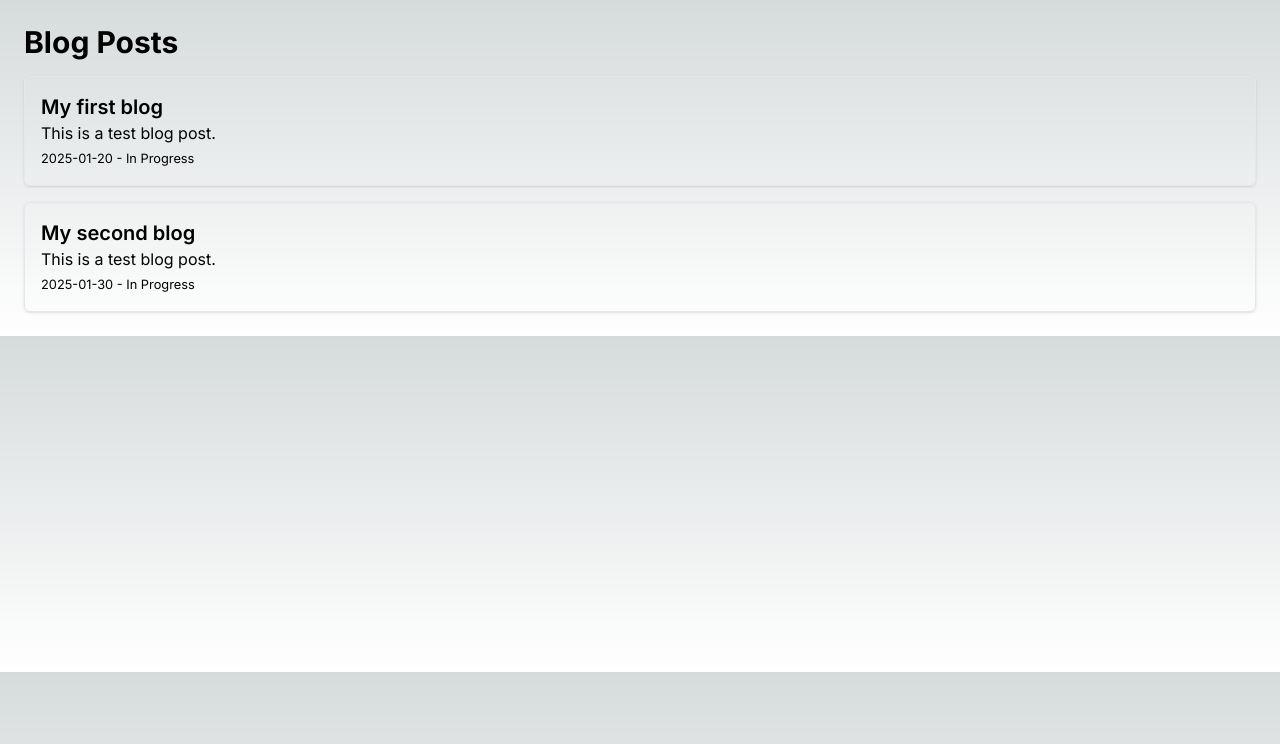
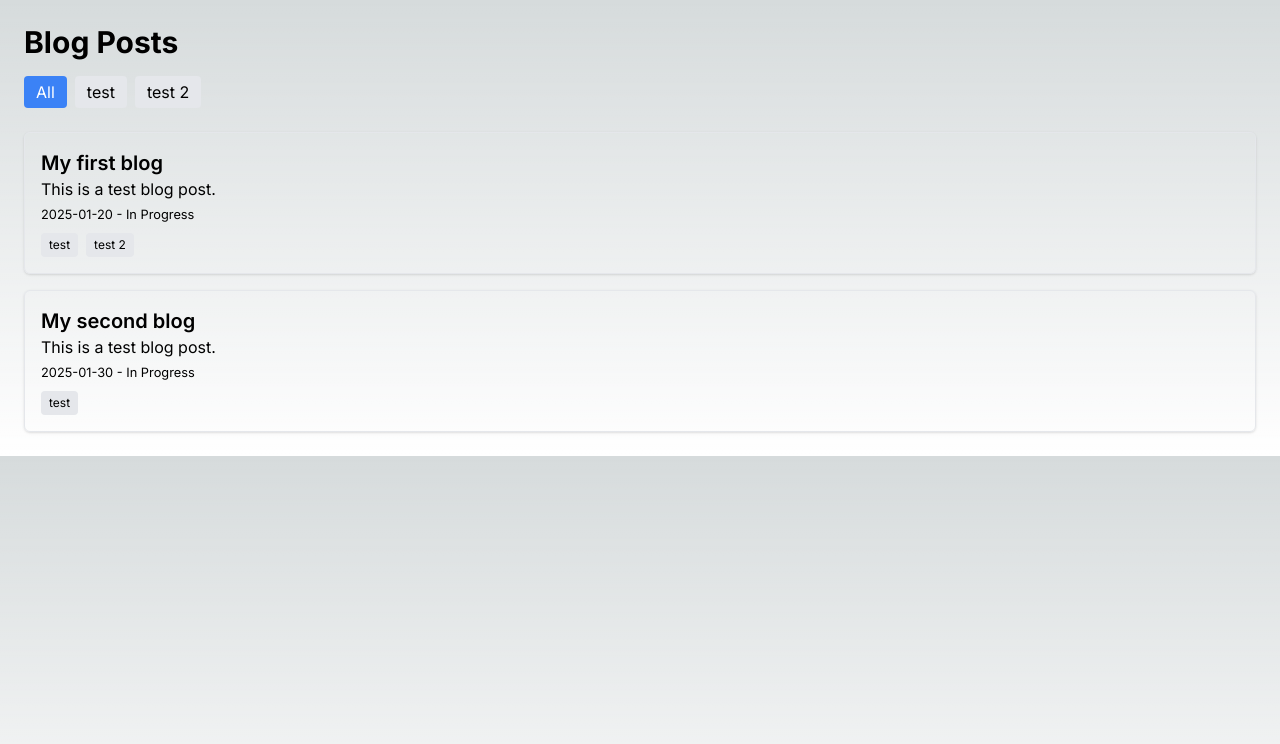
Before and after one commit to EgbertLudema/EL-Websolutions-React, a Next.js app: page / in a window 1280 px wide. Shown: the top 744 px of the page. Built offline with nearby package versions, Linux system fonts and the light colour scheme.

Commit message:
Working filter
- Added tags to the blogs
- Build getBlogs function, fetching all blogs(server sided so the client doesn't get acces to the files(next.js standards))
- Build TagFilter, filtering blogs based on 1 selected tag.

```diff
--- a/app/blog/[slug]/page.tsx
+++ b/app/blog/[slug]/page.tsx
@@ -1,26 +1,26 @@
-import { getAllBlogs, getBlogBySlug } from "@/lib/getBlogs";
-import { MDXRemote } from "next-mdx-remote/rsc"; // MDX Renderer for RSC
+import { getAllBlogs, getBlogBySlug } from "@/lib/server/getBlogs";
+import { MDXRemote } from "next-mdx-remote/rsc";
 import { compileMDX } from "next-mdx-remote/rsc";
 
-// ✅ Generate Static Paths for Each Blog
+// Generate Static Paths for Each Blog
 export async function generateStaticParams() {
-    const blogs = getAllBlogs();
+    const blogs = await getAllBlogs();
     return blogs.map((blog) => ({
         slug: blog.slug,
     }));
 }
 
-// ✅ Dynamic Blog Page Component
+// Dynamic Blog Page Component
 export default async function BlogPage({ params }: { params: { slug: string } }) {
-    const blog = getBlogBySlug(params.slug);
+    const blog = await getBlogBySlug(params.slug);
 
     if (!blog) {
         return <div>Blog Not Found</div>;
     }
 
-    // ✅ Compile MDX content
-    const { content: mdxContent } = await compileMDX({
+    const { content } = await compileMDX<{ title: string }>({
         source: blog.content,
+        components: {},
     });
 
     return (
@@ -29,8 +29,7 @@ export default async function BlogPage({ params }: { params: { slug: string } })
             <p className="text-gray-600">{blog.data.description}</p>
             <small>{blog.data.date} - {blog.data.status}</small>
 
-            {/* ✅ Correct MDX Rendering */}
-            {mdxContent}
+            {content}
         </div>
     );
 }
--- a/app/page.tsx
+++ b/app/page.tsx
@@ -1,25 +1,11 @@
-import Link from "next/link";
-import { getAllBlogs, BlogPost } from "@/lib/getBlogs";
+import { getAllBlogs, BlogPost } from "@/lib/server/getBlogs";
+import TagFilter from "@/components/TagFilter";
 
-export default function HomePage() {
-    const blogs: BlogPost[] = getAllBlogs(); // Ensure TypeScript knows the return type
+export default async function HomePage() {
+    const allBlogs: BlogPost[] = await getAllBlogs();
 
-    return (
-        <div className="container mx-auto p-6">
-            <h1 className="text-3xl font-bold">Blog Posts</h1>
-            <ul className="mt-4 space-y-4">
-                {blogs.map((blog) => (
-                    <li key={blog.slug} className="border p-4 rounded-md shadow">
-                        <h2 className="text-xl font-semibold">
-                            <Link href={`/blog/${blog.slug}`}>
-                                {blog.title}
-                            </Link>
-                        </h2>
-                        <p>{blog.description}</p>
-                        <small>{blog.date} - {blog.status}</small>
-                    </li>
-                ))}
-            </ul>
-        </div>
-    );
+    // ✅ Extract all unique tags on the server side
+    const allTags = Array.from(new Set(allBlogs.flatMap((blog) => blog.tags || [])));
+
+    return <TagFilter allBlogs={allBlogs} allTags={allTags} />;
 }
--- /dev/null
+++ b/components/TagFilter.tsx
@@ -0,0 +1,69 @@
+"use client";
+
+import { useState } from "react";
+import Link from "next/link";
+import { BlogPost } from "@/lib/server/getBlogs";
+
+export default function TagFilter({ allBlogs, allTags }: { allBlogs: BlogPost[]; allTags: string[] }) {
+    const [selectedTag, setSelectedTag] = useState<string | null>(null);
+
+    // Filter blogs on the client side
+    const filteredBlogs = selectedTag
+        ? allBlogs.filter((blog) => blog.tags?.includes(selectedTag))
+        : allBlogs;
+
+    return (
+        <div className="container mx-auto p-6">
+            <h1 className="text-3xl font-bold">Blog Posts</h1>
+
+            {/* Tag Filter Buttons */}
+            <div className="mt-4 flex flex-wrap gap-2">
+                <button
+                    onClick={() => setSelectedTag(null)}
+                    className={`px-3 py-1 rounded ${!selectedTag ? "bg-blue-500 text-white" : "bg-gray-200"}`}
+                >
+                    All
+                </button>
+                {allTags.map((tag) => (
+                    <button
+                        key={tag}
+                        onClick={() => setSelectedTag(tag)}
+                        className={`px-3 py-1 rounded ${
+                            selectedTag === tag ? "bg-blue-500 text-white" : "bg-gray-200"
+                        }`}
+                    >
+                        {tag}
+                    </button>
+                ))}
+            </div>
+
+            {/* Blog List */}
+            <ul className="mt-6 space-y-4">
+                {filteredBlogs.length > 0 ? (
+                    filteredBlogs.map((blog) => (
+                        <li key={blog.slug} className="border p-4 rounded-md shadow">
+                            <h2 className="text-xl font-semibold">
+                                <Link href={`/blog/${blog.slug}`}>
+                                    {blog.title}
+                                </Link>
+                            </h2>
+                            <p>{blog.description}</p>
+                            <small>{blog.date} - {blog.status}</small>
+
+                            {/* Show Tags for Each Blog */}
+                            <div className="mt-2 flex gap-2">
+                                {blog.tags?.map((tag) => (
+                                    <span key={tag} className="px-2 py-1 text-xs bg-gray-200 rounded">
+                                        {tag}
+                                    </span>
+                                ))}
+                            </div>
+                        </li>
+                    ))
+                ) : (
+                    <p>No blogs found for the selected tag.</p>
+                )}
+            </ul>
+        </div>
+    );
+}
--- a/lib/getBlogs.ts
+++ /dev/null
@@ -1,53 +0,0 @@
-import fs from "fs";
-import path from "path";
-import matter from "gray-matter";
-
-// Define the type for the blog frontmatter
-export interface BlogFrontmatter {
-    title: string;
-    description: string;
-    date: string;
-    status: string;
-    [key: string]: any;  // Allow extra metadata
-}
-
-// Define the type for a blog post
-export interface BlogPost {
-    slug: string;
-    title: string;
-    description: string;
-    date: string;
-    status: string;
-}
-
-// Directory where MDX blog posts are stored
-const BLOGS_DIR = path.join(process.cwd(), "app/blogs");
-
-export function getAllBlogs(): BlogPost[] {
-    const files = fs.readdirSync(BLOGS_DIR);
-
-    return files.map((filename) => {
-        const filePath = path.join(BLOGS_DIR, filename);
-        const fileContents = fs.readFileSync(filePath, "utf8");
-        const { data } = matter(fileContents);
-
-        return {
-            slug: filename.replace(".mdx", ""),
-            ...(data as BlogFrontmatter), // Type assertion to enforce structure
-        };
-    });
-}
-
-export function getBlogBySlug(slug: string) {
-    const filePath = path.join(BLOGS_DIR, `${slug}.mdx`);
-
-    if (!fs.existsSync(filePath)) {
-        console.error(`Blog file not found: ${filePath}`);
-        return null;
-    }
-
-    const fileContents = fs.readFileSync(filePath, "utf8");
-    const { data, content } = matter(fileContents);
-
-    return { data: data as BlogFrontmatter, content };
-}
--- /dev/null
+++ b/lib/server/getBlogs.ts
@@ -0,0 +1,60 @@
+"use server";
+
+import fs from "fs/promises";
+import path from "path";
+import matter from "gray-matter";
+
+export interface BlogFrontmatter {
+    title: string;
+    description: string;
+    date: string;
+    status: string;
+    tags?: string[];
+    links?: { text: string; url: string }[];
+    gallery?: string[];
+}
+
+export interface BlogPost {
+    slug: string;
+    title: string;
+    description: string;
+    date: string;
+    status: string;
+    tags?: string[];
+    links?: { text: string; url: string }[];
+    gallery?: string[];
+}
+
+const BLOGS_DIR = path.join(process.cwd(), "app/blogs");
+
+export async function getAllBlogs(): Promise<BlogPost[]> {
+    const files = await fs.readdir(BLOGS_DIR);
+
+    const blogs = await Promise.all(
+        files.map(async (filename) => {
+            const filePath = path.join(BLOGS_DIR, filename);
+            const fileContents = await fs.readFile(filePath, "utf8");
+            const { data } = matter(fileContents);
+
+            return {
+                slug: filename.replace(".mdx", ""),
+                ...(data as BlogFrontmatter),
+            };
+        })
+    );
+
+    return blogs;
+}
+
+export async function getBlogBySlug(slug: string): Promise<{ data: BlogFrontmatter; content: string } | null> {
+    const filePath = path.join(BLOGS_DIR, `${slug}.mdx`);
+
+    try {
+        const fileContents = await fs.readFile(filePath, "utf8");
+        const { data, content } = matter(fileContents);
+        return { data: data as BlogFrontmatter, content };
+    } catch (error) {
+        console.error(`Blog file not found: ${filePath}`);
+        return null;
+    }
+}
```
